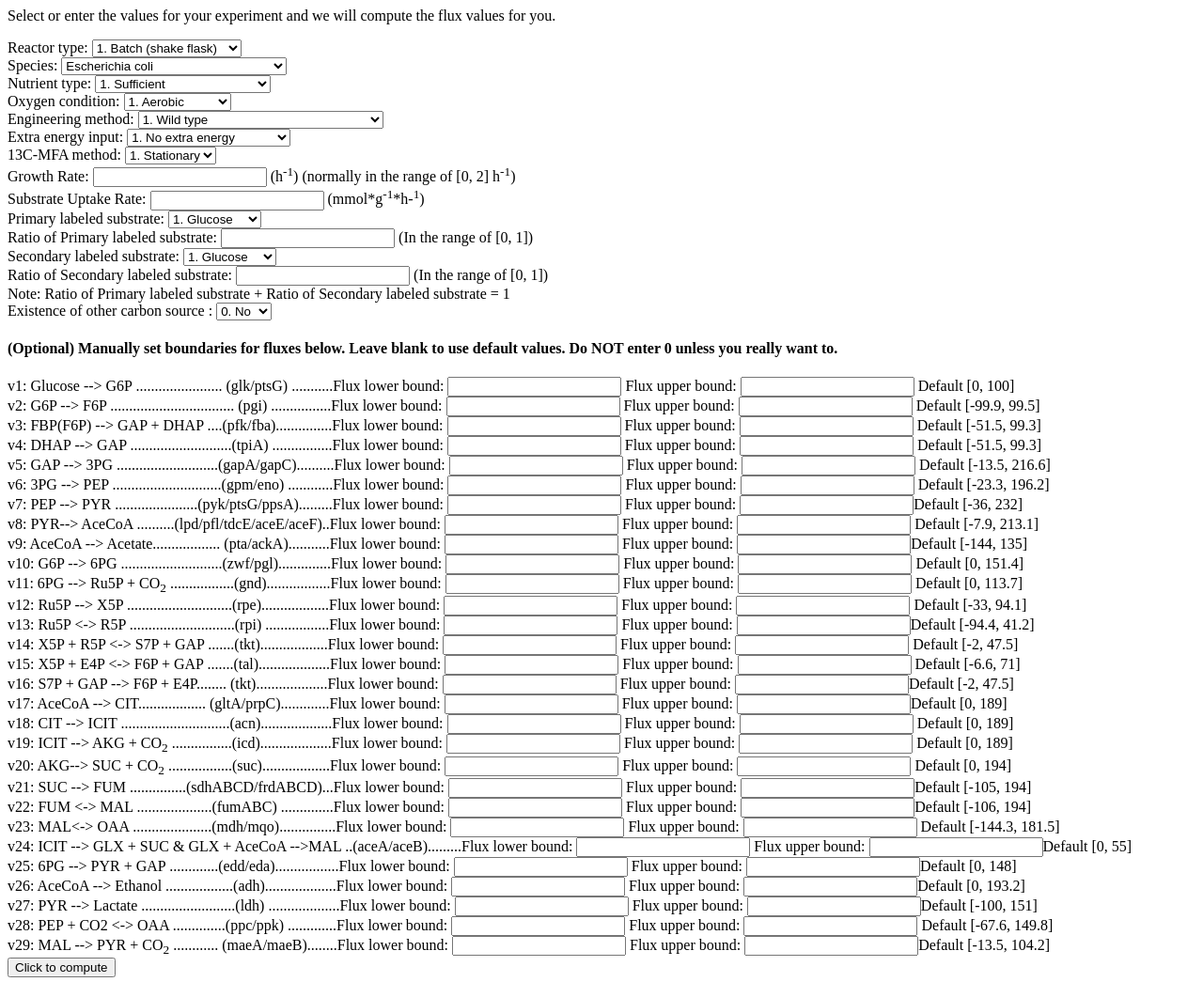
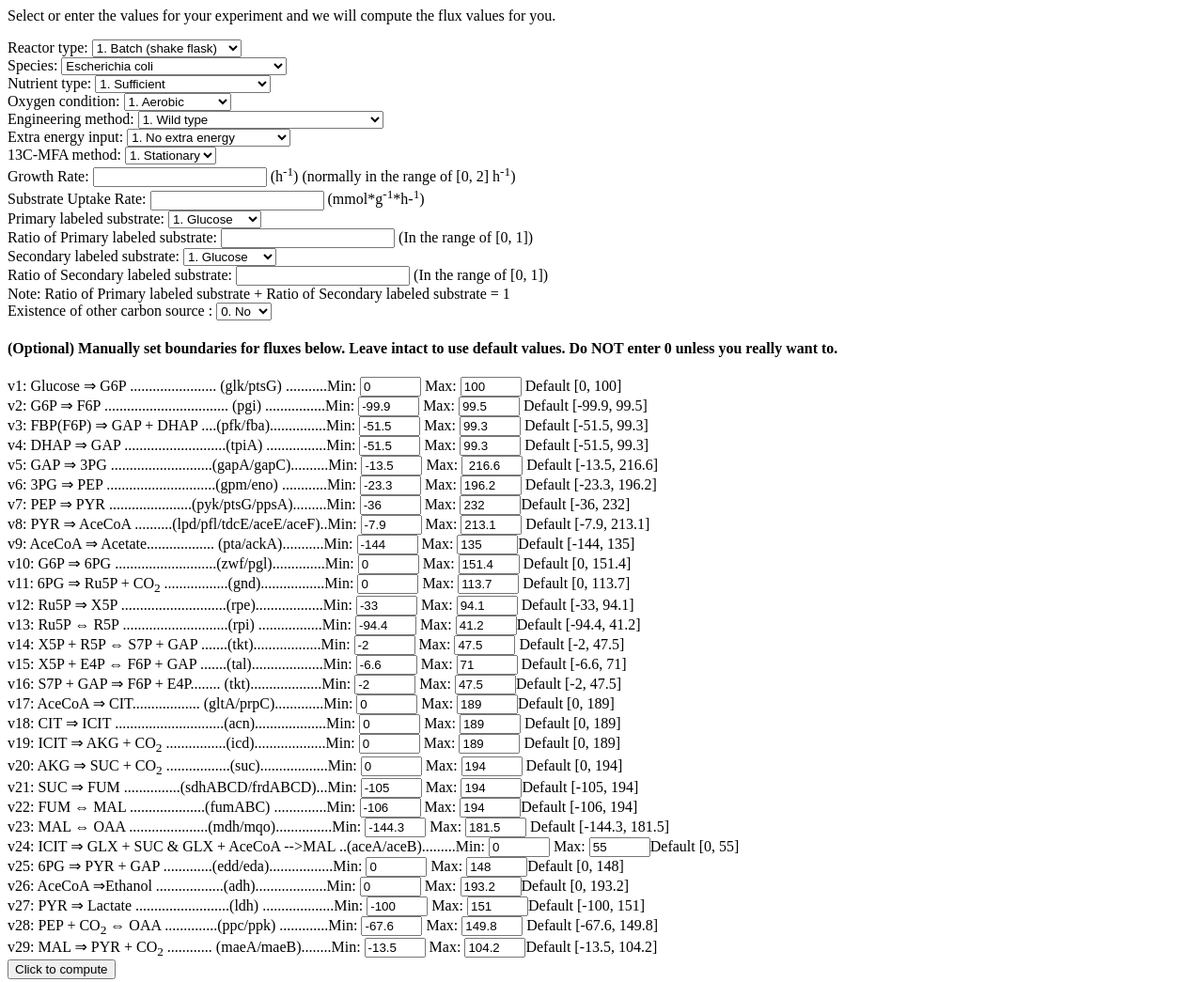
Before and after one commit to forrestbao/mflux, a plain HTML site: page index.html in a window 1280 px wide. Shown: the top 1045 px of the page at 94% size. Drawn offline with Linux system fonts and the light colour scheme.

Commit message:
set default values for flux boundaries in index.html; use UTF8 code for arrows

```diff
--- a/index.html
+++ b/index.html
@@ -1,5 +1,5 @@
 <html>
-
+<meta http-equiv="content-type" content="text/html; charset=UTF-8">
 <head>
 	<title>Influx prediction model</title>
 </head>
@@ -14,7 +14,7 @@
 <!--Purpose: <select name="Purpose">
 <option value="1">1. Research</option>
 <option value="2">2. Metabolic engineering to produce target products</option>
-</select><br--!>
+</select><br-->
 
 Reactor type: <select name="Reactor">
 <option value="1">1. Batch  (shake flask)</option>
@@ -144,65 +144,66 @@ Existence of other carbon source : <select name="Substrate_other">
 <option value="1">1. Yes </option>
  </select><br>
 
-<h4>(Optional) Manually set boundaries for fluxes below. Leave blank to use default values. Do NOT enter 0 unless you really want to. </h4>
 
-v1: Glucose --> G6P  ....................... (glk/ptsG) ...........Flux lower bound: <input type="text" name="lb1"> Flux upper bound: <input type="text" name="ub1"> Default [0, 100]<br>
+<h4>(Optional) Manually set boundaries for fluxes below. Leave intact to use default values. Do NOT enter 0 unless you really want to. </h4>
 
-v2: G6P --> F6P    .................................  (pgi) ................Flux lower bound: <input type="text" name="lb2"> Flux upper bound: <input type="text" name="ub2"> Default [-99.9, 99.5]<br>
+v1: Glucose &rArr; G6P  ....................... (glk/ptsG) ...........Min: <input type="text" name="lb1" value = "0" size="5">  Max: <input type="text" name="ub1" value = "100" size="5"> Default [0, 100]<br>
 
-v3: FBP(F6P) --> GAP + DHAP ....(pfk/fba)...............Flux lower bound: <input type="text" name="lb3"> Flux upper bound: <input type="text" name="ub3"> Default [-51.5, 99.3]<br>
+v2: G6P &rArr; F6P    .................................  (pgi) ................Min: <input type="text" name="lb2" value = "-99.9" size="5"> Max: <input type="text" name="ub2" value = "99.5" size="5"> Default [-99.9, 99.5]<br>
 
-v4: DHAP --> GAP ...........................(tpiA) ................Flux lower bound: <input type="text" name="lb4"> Flux upper bound: <input type="text" name="ub4"> Default [-51.5, 99.3]<br>
+v3: FBP(F6P) &rArr; GAP + DHAP ....(pfk/fba)...............Min: <input type="text" name="lb3" value = "-51.5" size="5"> Max: <input type="text" name="ub3" value = "99.3" size="5"> Default [-51.5, 99.3]<br>
 
-v5: GAP --> 3PG ...........................(gapA/gapC)..........Flux lower bound: <input type="text" name="lb5"> Flux upper bound: <input type="text" name="ub5"> Default [-13.5, 216.6]<br>
+v4: DHAP &rArr; GAP ...........................(tpiA) ................Min: <input type="text" name="lb4" value = "-51.5" size="5"> Max: <input type="text" name="ub4" value = "99.3" size="5"> Default [-51.5, 99.3]<br>
 
-v6: 3PG --> PEP .............................(gpm/eno) ............Flux lower bound: <input type="text" name="lb6"> Flux upper bound: <input type="text" name="ub6"> Default [-23.3, 196.2]<br>
+v5: GAP &rArr; 3PG ...........................(gapA/gapC)..........Min: <input type="text" name="lb5" value = "-13.5" size="5"> Max: <input type="text" name="ub5" value = " 216.6" size="5"> Default [-13.5, 216.6]<br>
 
-v7: PEP --> PYR ......................(pyk/ptsG/ppsA).........Flux lower bound: <input type="text" name="lb7"> Flux upper bound: <input type="text" name="ub7">Default [-36, 232] <br>
+v6: 3PG &rArr; PEP .............................(gpm/eno) ............Min: <input type="text" name="lb6" value = "-23.3" size="5"> Max: <input type="text" name="ub6" value = "196.2" size="5"> Default [-23.3, 196.2]<br>
 
-v8: PYR--> AceCoA ..........(lpd/pfl/tdcE/aceE/aceF)..Flux lower bound: <input type="text" name="lb8"> Flux upper bound: <input type="text" name="ub8"> Default [-7.9, 213.1]<br>
+v7: PEP &rArr; PYR ......................(pyk/ptsG/ppsA).........Min: <input type="text" name="lb7" value = "-36" size="5"> Max: <input type="text" name="ub7" value = "232" size="5">Default [-36, 232] <br>
 
-v9: AceCoA --> Acetate.................. (pta/ackA)...........Flux lower bound: <input type="text" name="lb9"> Flux upper bound: <input type="text" name="ub9">Default [-144, 135] <br>
+v8: PYR &rArr; AceCoA ..........(lpd/pfl/tdcE/aceE/aceF)..Min: <input type="text" name="lb8" value = "-7.9" size="5"> Max: <input type="text" name="ub8" value = "213.1" size="5"> Default [-7.9, 213.1]<br>
 
-v10: G6P --> 6PG ...........................(zwf/pgl)..............Flux lower bound: <input type="text" name="lb10"> Flux upper bound: <input type="text" name="ub10"> Default [0, 151.4]<br>
+v9: AceCoA &rArr; Acetate.................. (pta/ackA)...........Min: <input type="text" name="lb9" value = "-144" size="5"> Max: <input type="text" name="ub9" value = "135" size="5">Default [-144, 135] <br>
 
-v11: 6PG --> Ru5P + CO<sub>2</sub> .................(gnd).................Flux lower bound: <input type="text" name="lb11"> Flux upper bound: <input type="text" name="ub11"> Default [0, 113.7]<br>
+v10: G6P &rArr; 6PG ...........................(zwf/pgl)..............Min: <input type="text" name="lb10" value = "0" size="5"> Max: <input type="text" name="ub10" value = "151.4" size="5"> Default [0, 151.4]<br>
 
-v12: Ru5P --> X5P ............................(rpe)..................Flux lower bound: <input type="text" name="lb12"> Flux upper bound: <input type="text" name="ub12"> Default [-33, 94.1]<br>
+v11: 6PG &rArr; Ru5P + CO<sub>2</sub> .................(gnd).................Min: <input type="text" name="lb11" value = "0" size="5"> Max: <input type="text" name="ub11" value = "113.7" size="5"> Default [0, 113.7]<br>
 
-v13: Ru5P <-> R5P ............................(rpi) .................Flux lower bound: <input type="text" name="lb13"> Flux upper bound: <input type="text" name="ub13">Default [-94.4, 41.2] <br>
+v12: Ru5P &rArr; X5P ............................(rpe)..................Min: <input type="text" name="lb12" value = "-33" size="5"> Max: <input type="text" name="ub12" value = "94.1" size="5"> Default [-33, 94.1]<br>
 
-v14: X5P + R5P <-> S7P + GAP .......(tkt)..................Flux lower bound: <input type="text" name="lb14"> Flux upper bound: <input type="text" name="ub14"> Default [-2, 47.5]<br>
+v13: Ru5P &hArr; R5P ............................(rpi) .................Min: <input type="text" name="lb13" value = "-94.4" size="5"> Max: <input type="text" name="ub13" value = "41.2" size="5">Default [-94.4, 41.2] <br>
 
-v15: X5P + E4P <-> F6P + GAP .......(tal)...................Flux lower bound: <input type="text" name="lb15"> Flux upper bound: <input type="text" name="ub15"> Default [-6.6, 71]<br>
+v14: X5P + R5P &hArr; S7P + GAP .......(tkt)..................Min: <input type="text" name="lb14" value = "-2" size="5"> Max: <input type="text" name="ub14" value = "47.5" size="5"> Default [-2, 47.5]<br>
 
-v16: S7P + GAP --> F6P + E4P........ (tkt)...................Flux lower bound: <input type="text" name="lb16"> Flux upper bound: <input type="text" name="ub16">Default [-2, 47.5] <br>
+v15: X5P + E4P &hArr; F6P + GAP .......(tal)...................Min: <input type="text" name="lb15" value = "-6.6" size="5"> Max: <input type="text" name="ub15" value = "71" size="5"> Default [-6.6, 71]<br>
 
-v17: AceCoA --> CIT.................. (gltA/prpC).............Flux lower bound: <input type="text" name="lb17"> Flux upper bound: <input type="text" name="ub17">Default [0, 189] <br>
+v16: S7P + GAP &rArr; F6P + E4P........ (tkt)...................Min: <input type="text" name="lb16" value = "-2" size="5"> Max: <input type="text" name="ub16" value = "47.5" size="5">Default [-2, 47.5] <br>
 
-v18: CIT --> ICIT .............................(acn)...................Flux lower bound: <input type="text" name="lb18"> Flux upper bound: <input type="text" name="ub18"> Default [0, 189]<br>
+v17: AceCoA &rArr; CIT.................. (gltA/prpC).............Min: <input type="text" name="lb17" value = "0" size="5"> Max: <input type="text" name="ub17" value = "189" size="5">Default [0, 189] <br>
 
-v19: ICIT --> AKG + CO<sub>2</sub> ................(icd)...................Flux lower bound: <input type="text" name="lb19"> Flux upper bound: <input type="text" name="ub19"> Default [0, 189]<br>
+v18: CIT &rArr; ICIT .............................(acn)...................Min: <input type="text" name="lb18" value = "0" size="5"> Max: <input type="text" name="ub18" value = "189" size="5"> Default [0, 189]<br>
 
-v20: AKG--> SUC + CO<sub>2</sub>  .................(suc)..................Flux lower bound: <input type="text" name="lb20"> Flux upper bound: <input type="text" name="ub20"> Default [0, 194]<br>
+v19: ICIT &rArr; AKG + CO<sub>2</sub> ................(icd)...................Min: <input type="text" name="lb19" value = "0" size="5"> Max: <input type="text" name="ub19" value = "189" size="5"> Default [0, 189]<br>
 
-v21: SUC --> FUM ...............(sdhABCD/frdABCD)...Flux lower bound: <input type="text" name="lb21"> Flux upper bound: <input type="text" name="ub21">Default [-105, 194] <br>
+v20: AKG &rArr; SUC + CO<sub>2</sub>  .................(suc)..................Min: <input type="text" name="lb20" value = "0" size="5"> Max: <input type="text" name="ub20" value = "194" size="5"> Default [0, 194]<br>
 
-v22: FUM <-> MAL ....................(fumABC) ..............Flux lower bound: <input type="text" name="lb22"> Flux upper bound: <input type="text" name="ub22">Default [-106, 194] <br>
+v21: SUC &rArr; FUM ...............(sdhABCD/frdABCD)...Min: <input type="text" name="lb21" value = "-105" size="5"> Max: <input type="text" name="ub21" value = "194" size="5">Default [-105, 194] <br>
 
-v23: MAL<-> OAA .....................(mdh/mqo)...............Flux lower bound: <input type="text" name="lb23"> Flux upper bound: <input type="text" name="ub23"> Default [-144.3, 181.5]<br>
+v22: FUM &hArr; MAL ....................(fumABC) ..............Min: <input type="text" name="lb22" value = "-106" size="5"> Max: <input type="text" name="ub22" value = "194" size="5">Default [-106, 194] <br>
 
-v24: ICIT --> GLX + SUC & GLX + AceCoA -->MAL ..(aceA/aceB).........Flux lower bound: <input type="text" name="lb24"> Flux upper bound: <input type="text" name="ub24">Default [0, 55] <br>
+v23: MAL &hArr; OAA .....................(mdh/mqo)...............Min: <input type="text" name="lb23" value = "-144.3" size="5"> Max: <input type="text" name="ub23" value = "181.5" size="5"> Default [-144.3, 181.5]<br>
 
-v25: 6PG --> PYR + GAP .............(edd/eda).................Flux lower bound: <input type="text" name="lb25"> Flux upper bound: <input type="text" name="ub25">Default [0, 148] <br>
+v24: ICIT &rArr; GLX + SUC & GLX + AceCoA -->MAL ..(aceA/aceB).........Min: <input type="text" name="lb24" value = "0" size="5"> Max: <input type="text" name="ub24" value = "55" size="5">Default [0, 55] <br>
 
-v26: AceCoA --> Ethanol ..................(adh)...................Flux lower bound: <input type="text" name="lb26"> Flux upper bound: <input type="text" name="ub26">Default [0, 193.2] <br>
+v25: 6PG &rArr; PYR + GAP .............(edd/eda).................Min: <input type="text" name="lb25" value = "0" size="5"> Max: <input type="text" name="ub25" value = "148" size="5">Default [0, 148] <br>
 
-v27: PYR --> Lactate .........................(ldh) ...................Flux lower bound: <input type="text" name="lb27"> Flux upper bound: <input type="text" name="ub27">Default [-100, 151] <br>
+v26: AceCoA &rArr;Ethanol ..................(adh)...................Min: <input type="text" name="lb26" value = "0" size="5"> Max: <input type="text" name="ub26" value = "193.2" size="5">Default [0, 193.2] <br>
 
-v28: PEP + CO2 <-> OAA ..............(ppc/ppk) .............Flux lower bound: <input type="text" name="lb28"> Flux upper bound: <input type="text" name="ub28"> Default [-67.6, 149.8]<br>
+v27: PYR &rArr; Lactate .........................(ldh) ...................Min: <input type="text" name="lb27" value = "-100" size="5"> Max: <input type="text" name="ub27" value = "151" size="5">Default [-100, 151] <br>
 
-v29: MAL --> PYR + CO<sub>2</sub> ............ (maeA/maeB)........Flux lower bound: <input type="text" name="lb29"> Flux upper bound: <input type="text" name="ub29">Default [-13.5, 104.2] <br>
+v28: PEP + CO<sub>2</sub> &hArr; OAA ..............(ppc/ppk) .............Min: <input type="text" name="lb28" value = "-67.6" size="5"> Max: <input type="text" name="ub28" value = "149.8" size="5"> Default [-67.6, 149.8]<br>
+
+v29: MAL &rArr; PYR + CO<sub>2</sub> ............ (maeA/maeB)........Min: <input type="text" name="lb29" value = "-13.5" size="5"> Max: <input type="text" name="ub29" value = "104.2" size="5">Default [-13.5, 104.2] <br>
 
 
 <input type="submit" value="Click to compute">
```
